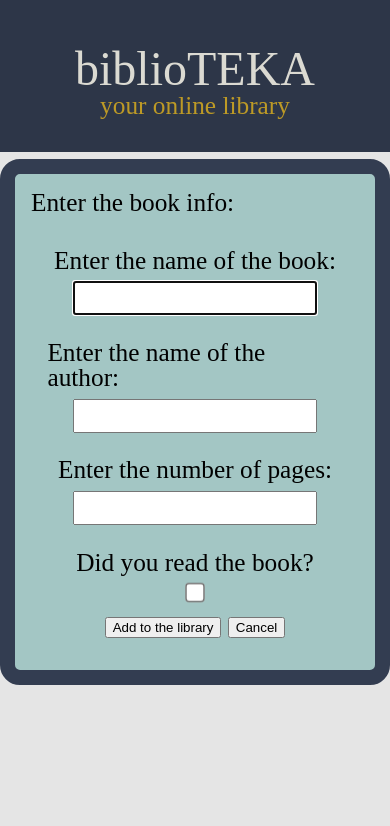
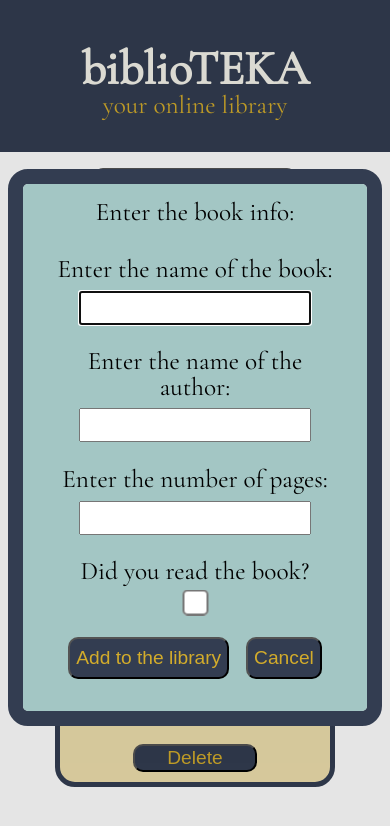
Before and after one commit to zoki33/library, a plain HTML site: page index.html in a window 390 px wide. Both pictures are taken after a click on the button "Add a book". Drawn offline with nearby package versions, Linux system fonts and the light colour scheme.

Commit message:
Add final styling, add media queries for mobile

```diff
--- a/index.html
+++ b/index.html
@@ -3,7 +3,12 @@
 <head>
     <meta charset="UTF-8">
     <meta name="viewport" content="width=device-width, initial-scale=1.0">
+    <meta content="width=device-width, initial-scale=1" name="viewport" />
     <title>Document</title>
+
+    <link rel="preconnect" href="https://fonts.googleapis.com">
+    <link rel="preconnect" href="https://fonts.gstatic.com" crossorigin>
+    <link href="https://fonts.googleapis.com/css2?family=Cormorant+Garamond&display=swap" rel="stylesheet">
     <link href="styles.css" rel="stylesheet">
 </head>
 <body>
--- a/styles.css
+++ b/styles.css
@@ -1,3 +1,5 @@
+@import url('https://fonts.googleapis.com/css2?family=Cormorant+Garamond&display=swap');
+
 html, body, div, span, applet, object, iframe,
 h1, h2, h3, h4, h5, h6, p, blockquote, pre,
 a, abbr, acronym, address, big, cite, code,
@@ -42,10 +44,15 @@
 	border-spacing: 0;
 }
 
+
+
+
+
 body{
     display: flex;
     flex-direction: column;
     align-items: center;
+    font-family: 'Cormorant Garamond', serif;
 }
 
 .header{
@@ -64,6 +71,7 @@
     margin: 0.7rem;
     margin-bottom: 0;
     color: #F4F3EA;
+    font-weight: 700;
 }
 
 .page-subtitle{
@@ -78,6 +86,7 @@
     justify-self: center;
     margin-bottom: 0;
     font-size: 1.5rem;
+    border-radius: 8px;
 }
 
 .added-books{
@@ -136,10 +145,15 @@
     border-radius: 10px;
 }
 
+#del_btn:hover{
+    background-color: #E2495B;
+    color: #F4F3EA;
+}
+
 fieldset{
     display: flex;
     min-height: 50vh;
-    min-width: 30vw;
+    min-width: 25vw;
     flex-direction: column;
     gap: 1vh;
     font-size: clamp(2vh,3vh,5vh);
@@ -147,7 +161,7 @@
 }
 
 .input-field{
-    width: 90%;
+    max-width: 90%;
     height: 15%;
     margin: 1rem;
     margin-bottom: 0px;
@@ -163,7 +177,31 @@
 }
 
 .form-btns{
+    min-width: 15vh;
+    min-height: 5vh;
     margin-bottom: 1rem;
+    display: flex;
+    justify-content: center;
+    gap: 2vh;
+    margin-top: 2vh ;
+
+}
+
+.form-btns > button{
+    background-color: #333D51;
+    color: #D3AC2B;
+    font-size: 1.2rem;
+    border-radius: 10px;
+}
+
+#cancel:hover{
+    background-color: #E2495B;
+    color: #F4F3EA;
+}
+
+#btn:hover{
+    color: #333D51;
+    background-color: #d3ac2ba2;
 }
 
 .text-field{
@@ -182,6 +220,48 @@
     width: 10vw;
 }
 
-input[type=checkbox] {
-    transform: scale(1.5);
+.input-field > input[type=checkbox] {
+    transform: scale(2,2);
+    max-width: 100%;
 }
+
+#show_dialog:hover {
+    background-color: #D3AC2B ;
+    box-shadow: rgba(0, 0, 0, 0.17) 0px -23px 25px 0px inset, rgba(0, 0, 0, 0.15) 0px -36px 30px 0px inset, rgba(0, 0, 0, 0.1) 0px -79px 40px 0px inset, rgba(0, 0, 0, 0.06) 0px 2px 1px, rgba(0, 0, 0, 0.09) 0px 4px 2px, rgba(0, 0, 0, 0.09) 0px 8px 4px, rgba(0, 0, 0, 0.09) 0px 16px 8px, rgba(0, 0, 0, 0.09) 0px 32px 16px;
+    color: #F4F3EA;
+    border-radius: 8px;
+}
+input[type="button"], input[type="submit"] {
+    font-family: inherit;
+}
+
+
+@media only screen and (max-width: 767px) {
+    body{
+        display: flex;
+        flex-direction: column;
+        text-align: center;
+    }
+    #add_Book{
+        max-width: 80vw;
+        margin-top: 20vh;
+    }
+    .added-books{
+        margin: 5vw;
+        align-self: center;
+    }
+    #book-container{
+        display: flex;
+        flex-direction: column;
+        gap: 1rem;
+        width: 80vw;
+        align-items: center;
+    }
+
+    .book_box{
+        display: flex;
+        min-width: 80%;
+        height: 25vh;
+       text-align: center;
+    }
+}
```
